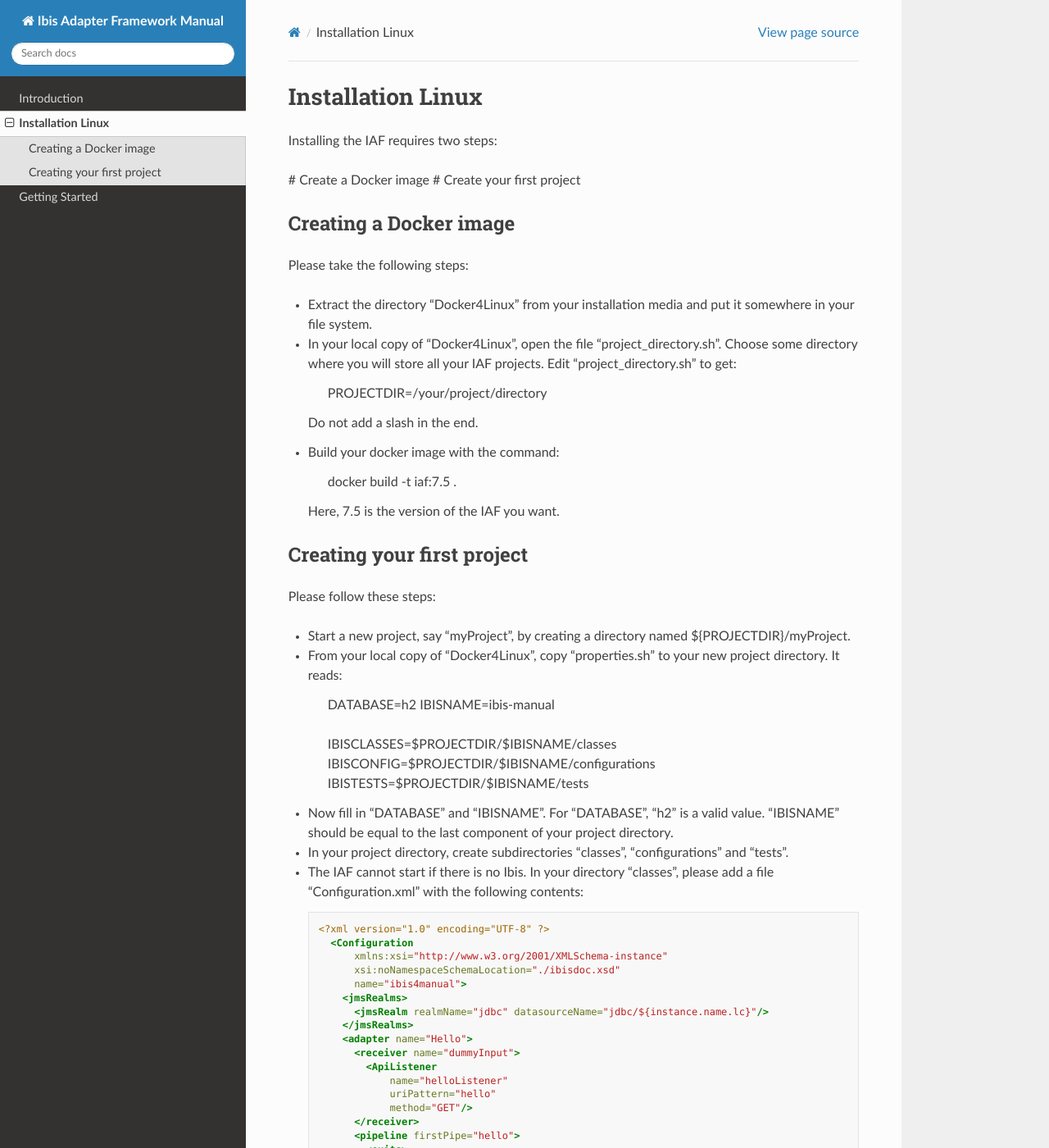
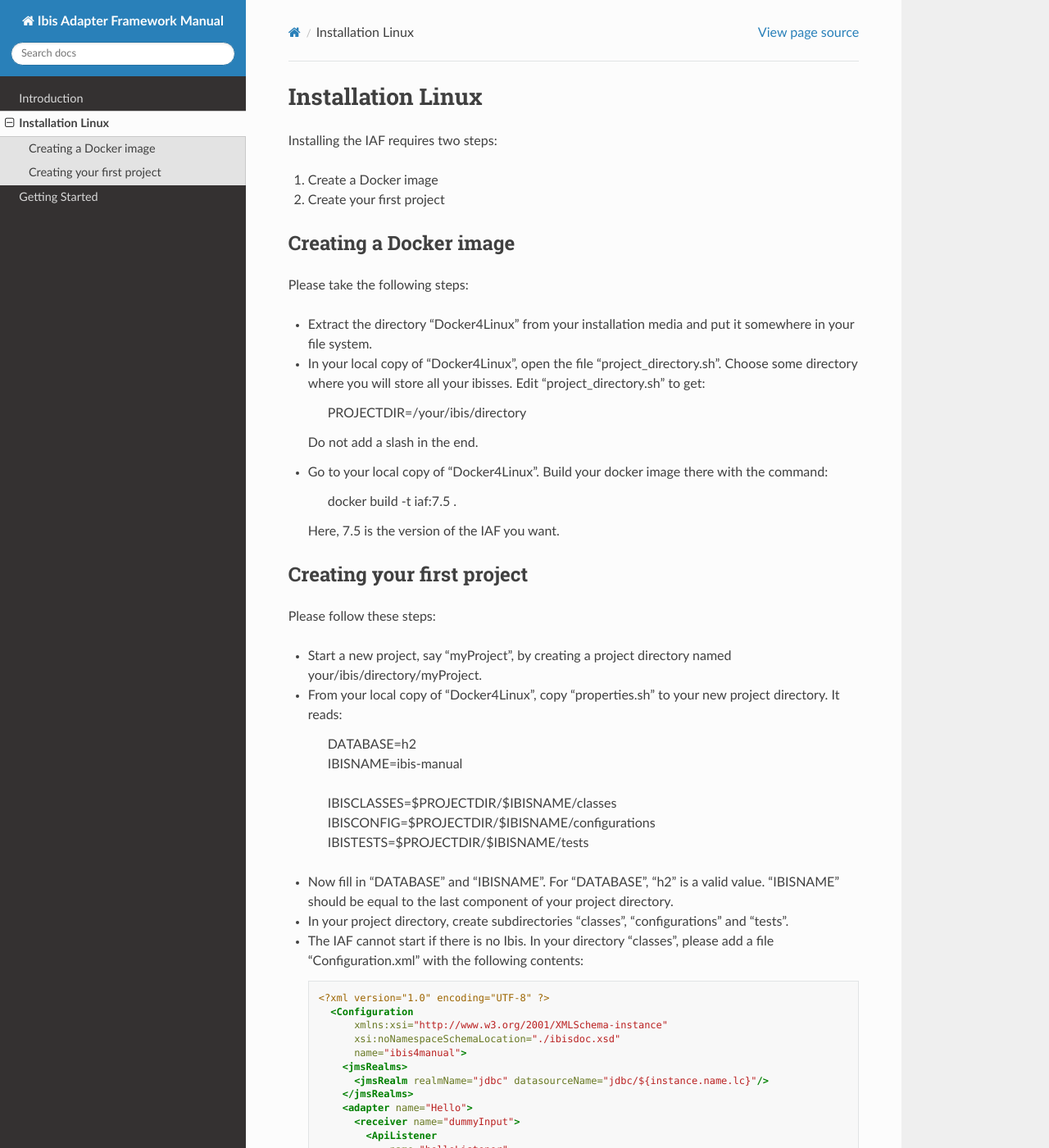
Before and after one commit to frankframework/frank-manual, a Sphinx documentation site: the page built from docs/source/installationLinux.rst, in a window 1280 px wide and 1400 px high. Shown: the whole window at 82% size. Built offline with Sphinx 7.4.7 and the Read the Docs theme 2.0.0, drawn with Linux system fonts in a browser that asks for light colours; some of the changed text lies outside the part shown.

Commit message:
Fix installation instructions

```diff
--- a/docs/source/installationLinux.rst
+++ b/docs/source/installationLinux.rst
@@ -3,8 +3,8 @@ Installation Linux
 
 Installing the IAF requires two steps:
 
-# Create a Docker image
-# Create your first project
+#. Create a Docker image
+#. Create your first project
 
 Creating a Docker image
 -----------------------
@@ -16,13 +16,14 @@ Please take the following steps:
   your file system.
 * In your local copy of "Docker4Linux", open the file
   "project_directory.sh". Choose some directory where
-  you will store all your IAF projects. Edit
+  you will store all your ibisses. Edit
   "project_directory.sh" to get:
 
-    PROJECTDIR=/your/project/directory
+    PROJECTDIR=/your/ibis/directory
 
   Do not add a slash in the end.
-* Build your docker image with the command:
+* Go to your local copy of "Docker4Linux". Build your docker
+  image there with the command:
 
     docker build -t iaf:7.5 .
 
@@ -34,17 +35,17 @@ Creating your first project
 Please follow these steps:
 
 * Start a new project, say "myProject", by creating
-  a directory named ${PROJECTDIR}/myProject.
+  a project directory named your/ibis/directory/myProject.
 * From your local copy of "Docker4Linux", copy
   "properties.sh" to your new project directory.
   It reads:
 
-    DATABASE=h2
-    IBISNAME=ibis-manual
-
-    IBISCLASSES=$PROJECTDIR/$IBISNAME/classes
-    IBISCONFIG=$PROJECTDIR/$IBISNAME/configurations
-    IBISTESTS=$PROJECTDIR/$IBISNAME/tests
+    | DATABASE=h2
+    | IBISNAME=ibis-manual
+    |
+    | IBISCLASSES=$PROJECTDIR/$IBISNAME/classes
+    | IBISCONFIG=$PROJECTDIR/$IBISNAME/configurations
+    | IBISTESTS=$PROJECTDIR/$IBISNAME/tests
 
 * Now fill in "DATABASE" and "IBISNAME". For
   "DATABASE", "h2" is a valid value. "IBISNAME"
@@ -86,7 +87,10 @@ Please follow these steps:
 
   We will examine this Ibis in :ref:`helloIbis`.
 - Now you can start up the IAF. Go to your local
-  copy of "Docker4Linux" and do "./script.sh <project name>"
+  copy of "Docker4Linux" and do:
+
+    ./script.sh <project name>
+
   You see a lot of logging from docker.
 - When docker has started, you can browse to http://localhost/docker/iaf/gui/.
   Here you see the management console for your Ibis. That environment
```
